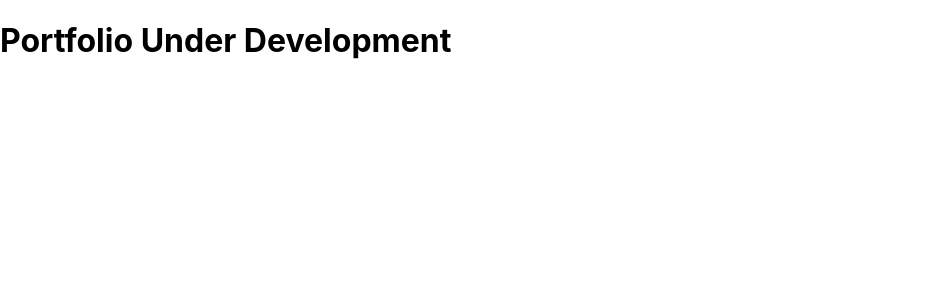
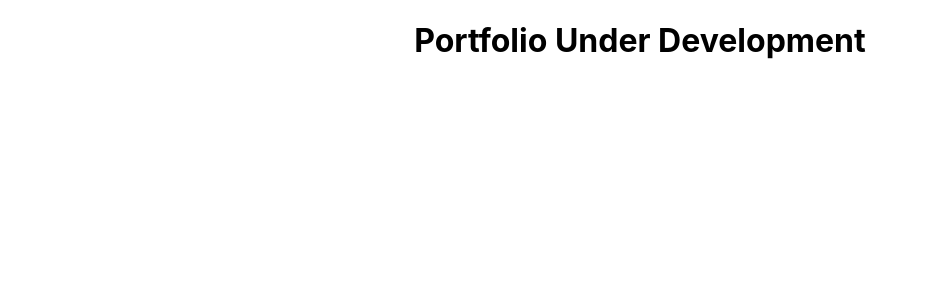
Before and after one commit to Ayushak18/Portfolio, a React (Create React App) app: page / in a window 1280 px wide. Shown: the top 300 px of the page, without its empty margins (0-927 px from the left). Built offline with nearby package versions, Linux system fonts and the light colour scheme.

Commit message:
Updating

```diff
--- a/public/index.html
+++ b/public/index.html
@@ -24,7 +24,7 @@
       work correctly both with client-side routing and a non-root public URL.
       Learn how to configure a non-root public URL by running `npm run build`.
     -->
-    <title>React App</title>
+    <title>Ayush Kamboj</title>
   </head>
   <body>
     <noscript>You need to enable JavaScript to run this app.</noscript>
--- a/src/App.css
+++ b/src/App.css
@@ -0,0 +1,3 @@
+body {
+  text-align: center;
+}
```
